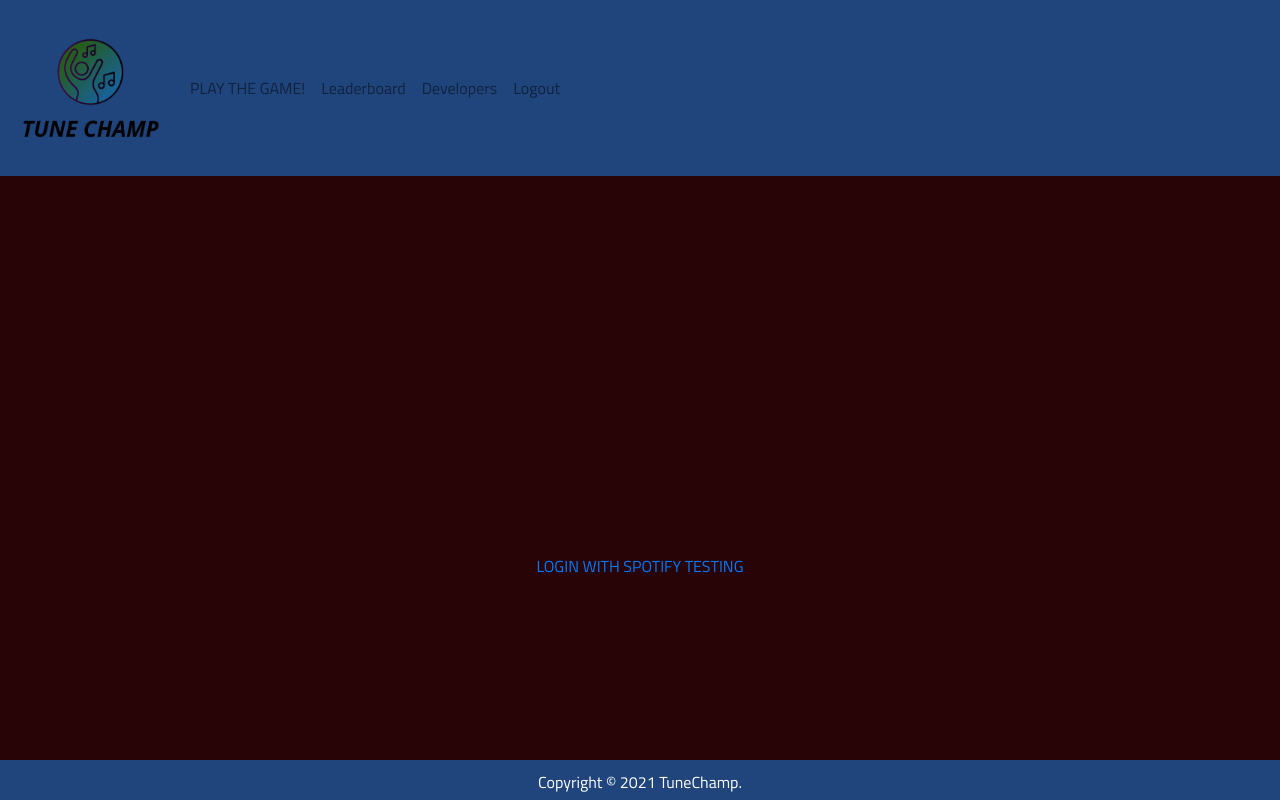
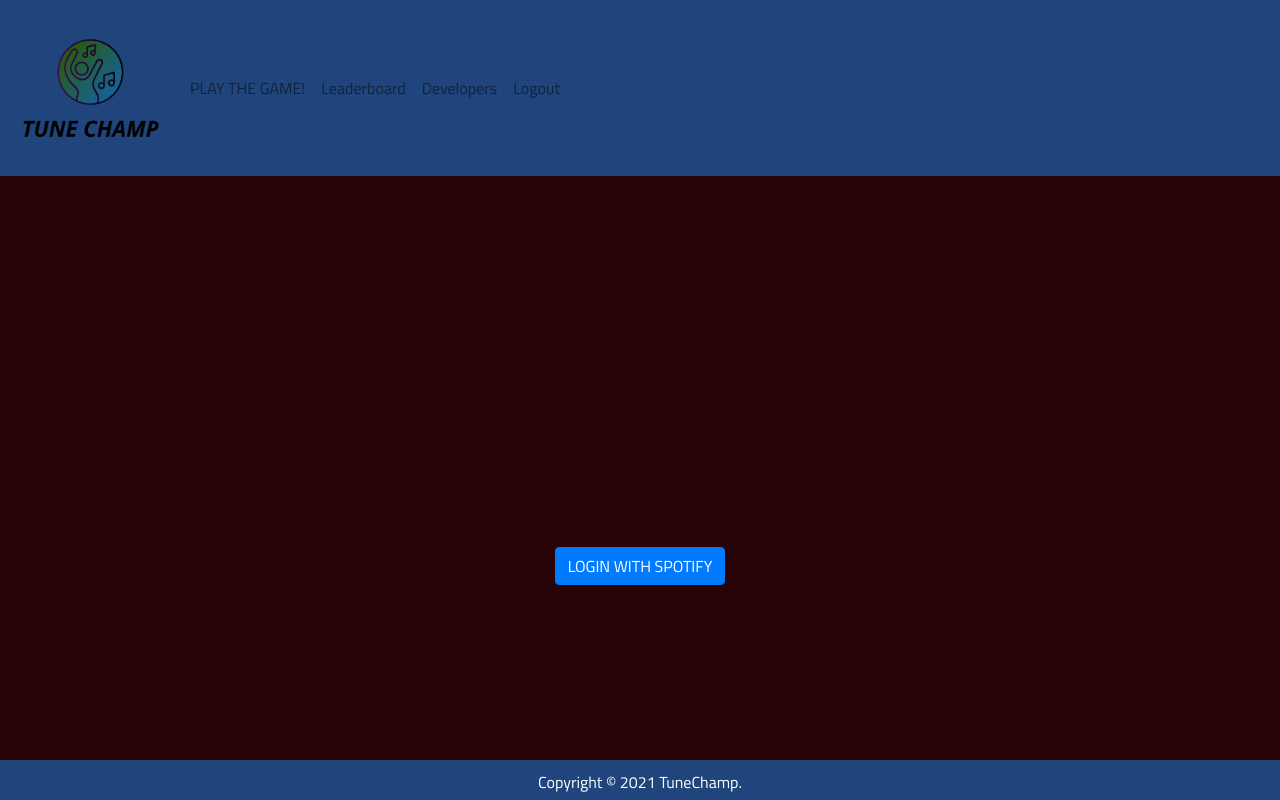
Before and after one commit to RpowellIV/DigiCraftsCapStone, a React (Create React App) app: page /gameboard in a window 1280 px wide. Shown: the top 800 px of the page. Built offline with nearby package versions, Linux system fonts and the light colour scheme; what spotify-web-api-js would draw is missing.

Commit message:
MEW FIXa

```diff
--- a/src/components/GameBoard.jsx
+++ b/src/components/GameBoard.jsx
@@ -14,6 +14,7 @@
   Question9,
   Question10,
 } from './index';
+import { Button } from 'react-bootstrap';
 import '../styles/GameBoard.css';
 
 function GameBoard({ spotify }) {
@@ -46,7 +47,11 @@
           </div>
         </div>
       ) : (
-        <a href={loginUrl}>LOGIN WITH SPOTIFY TESTING</a>
+        <div className='gameboard'>
+        <Button href={loginUrl} className='boot__button'>
+          LOGIN WITH SPOTIFY
+        </Button>
+        </div>
       )}
     </div>
   );
--- a/src/styles/Login.css
+++ b/src/styles/Login.css
@@ -19,6 +19,7 @@
 .gameboard {
   display: flex;
   justify-content: center;
+  align-items: center;
 }
 
 .jumbotron {
```
